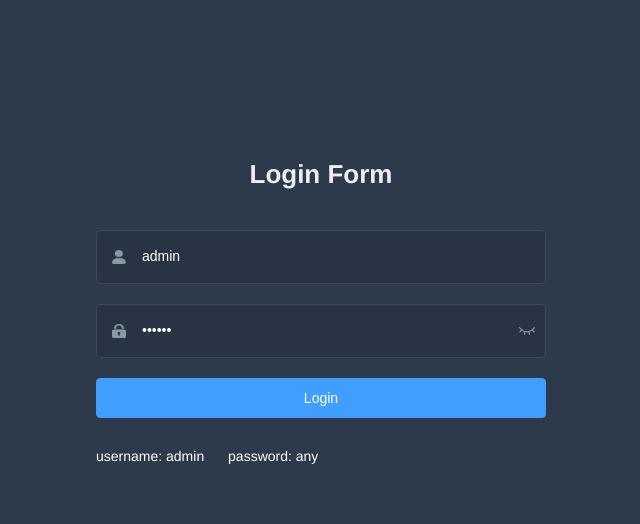
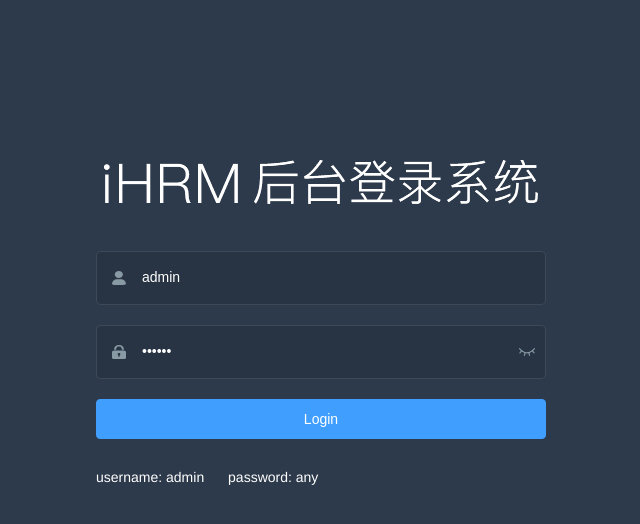
Before and after one commit to Yami777/rlzy, a Vue app: page /#/login in a window 1280 px wide. Shown: the top 524 px of the page, without its empty margins (319-959 px from the left). Built offline with nearby package versions, Linux system fonts and the light colour scheme.

Commit message:
feat:标题和port修改

```diff
--- a/src/views/login/index.vue
+++ b/src/views/login/index.vue
@@ -3,7 +3,9 @@
     <el-form ref="loginForm" :model="loginForm" :rules="loginRules" class="login-form" auto-complete="on" label-position="left">
 
       <div class="title-container">
-        <h3 class="title">Login Form</h3>
+        <h3 class="title">
+          <img src="@/assets/common/login-logo.png" alt="">
+        </h3>
       </div>
 
       <el-form-item prop="username">
```
